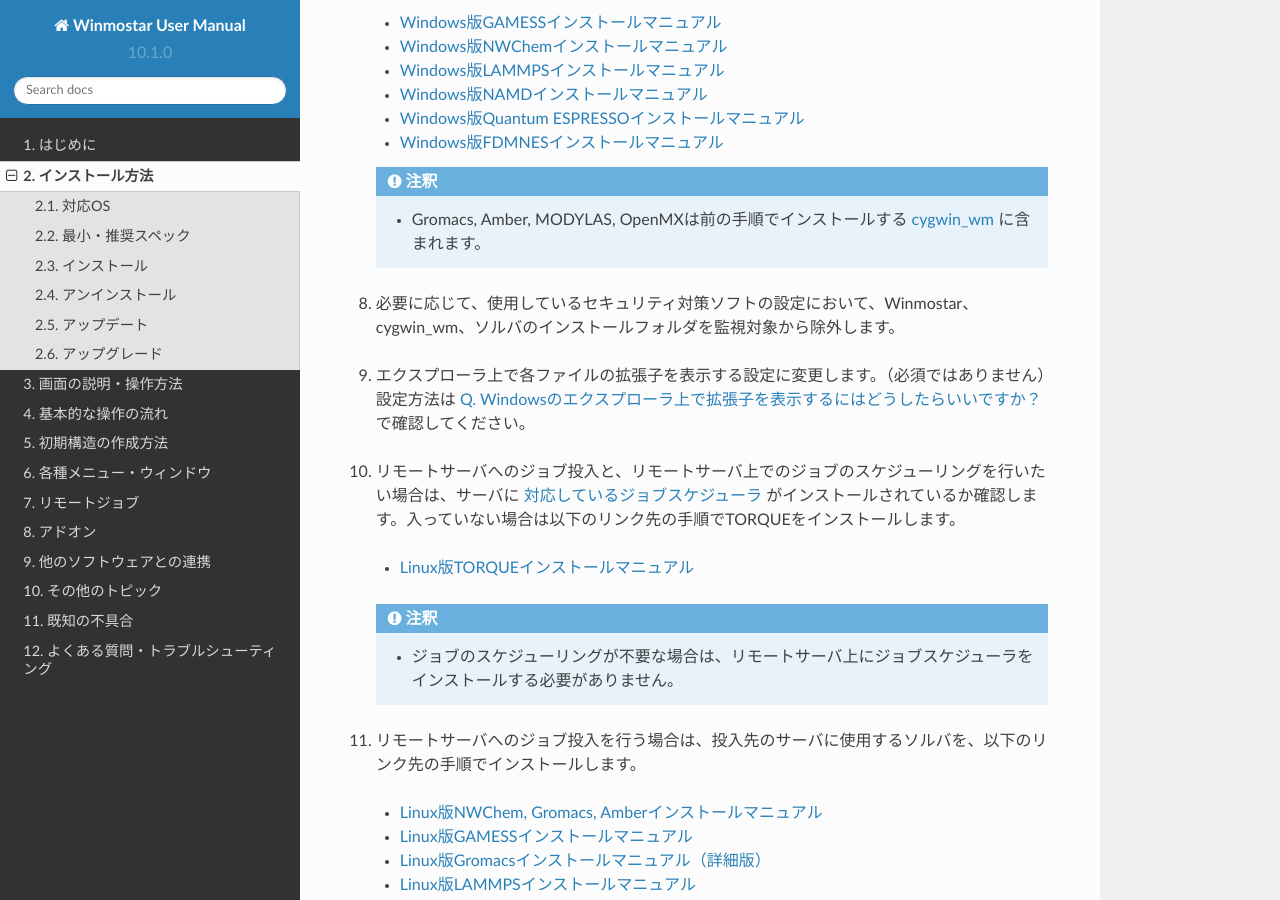
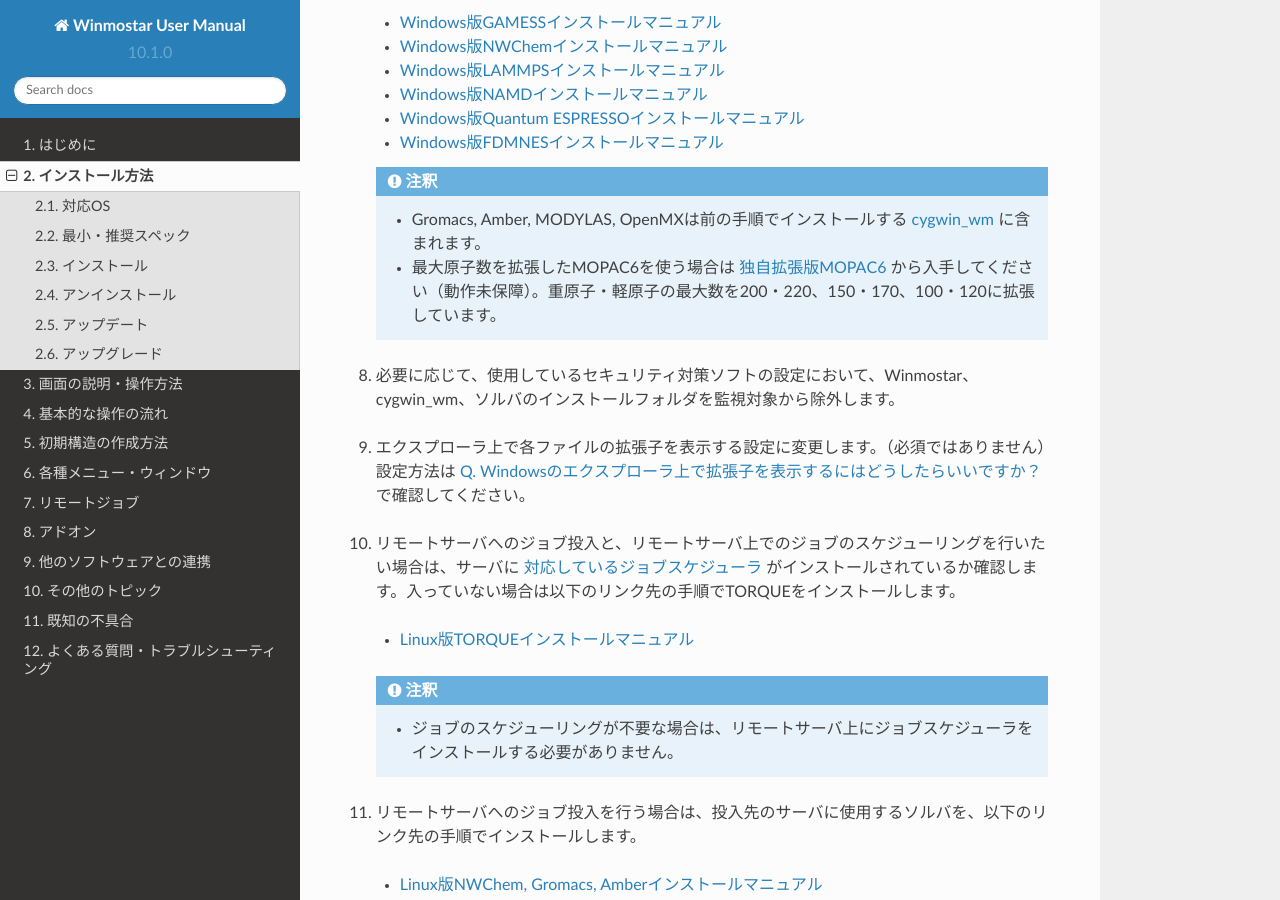
Before and after one commit to X-Ability/winmostar_doc, a Sphinx documentation site: the page built from source/installation/installation.rst, in a window 1280 px wide and 900 px high, scrolled down 2651 px. Built offline with Sphinx 7.4.7 and the Read the Docs theme 2.0.0, drawn with Linux system fonts in a browser that asks for light colours.

Commit message:
インストールマニュアルに原子数拡張版MOPACの記述追加

```diff
--- a/source/installation/installation.rst
+++ b/source/installation/installation.rst
@@ -108,6 +108,7 @@
 
    .. note::
       - Gromacs, Amber, MODYLAS, OpenMXは前の手順でインストールする :ref:`cygwin_wm <cygwinwm_top>` に含まれます。
+      - 最大原子数を拡張したMOPAC6を使う場合は `独自拡張版MOPAC6 <https://winmostar.com/jp/mop6wxxx.zip>`_ から入手してください（動作未保障）。重原子・軽原子の最大数を200・220、150・170、100・120に拡張しています。
 
 8. 必要に応じて、使用しているセキュリティ対策ソフトの設定において、Winmostar、cygwin_wm、ソルバのインストールフォルダを監視対象から除外します。
 
```
